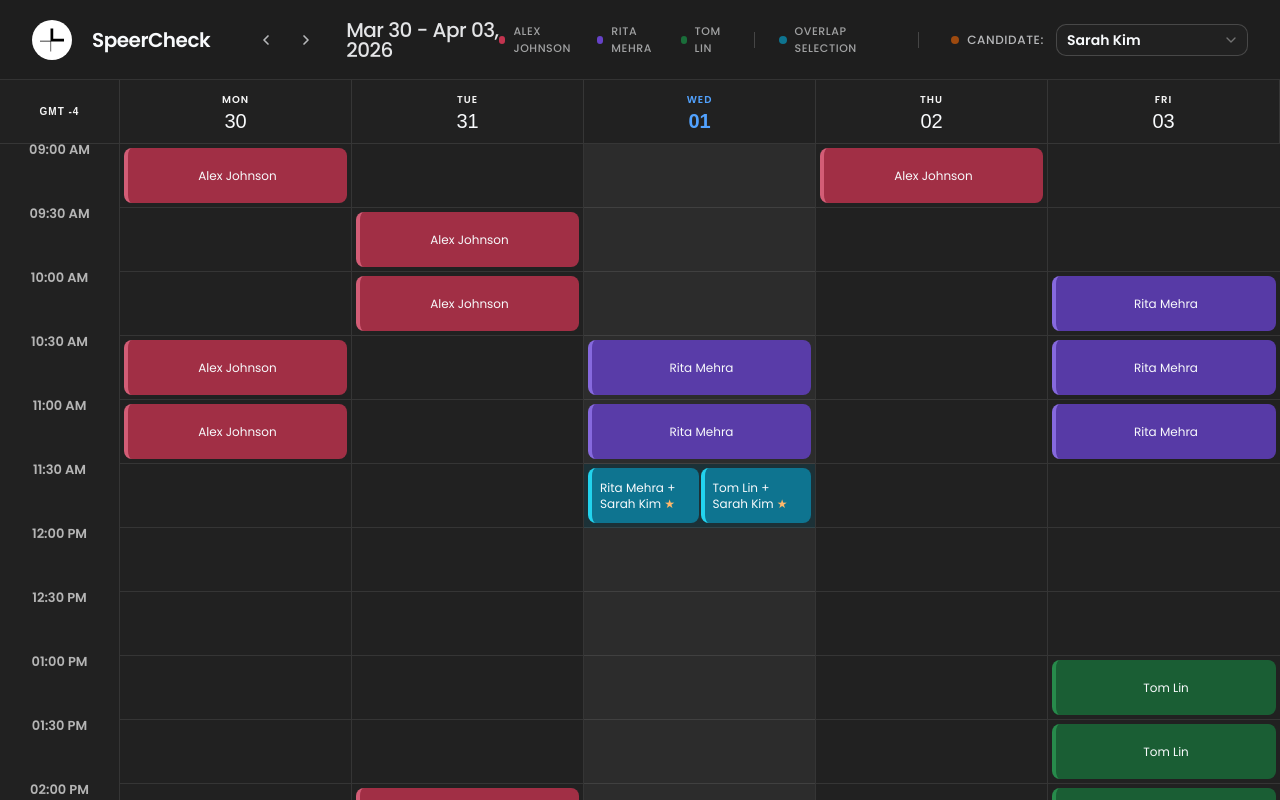
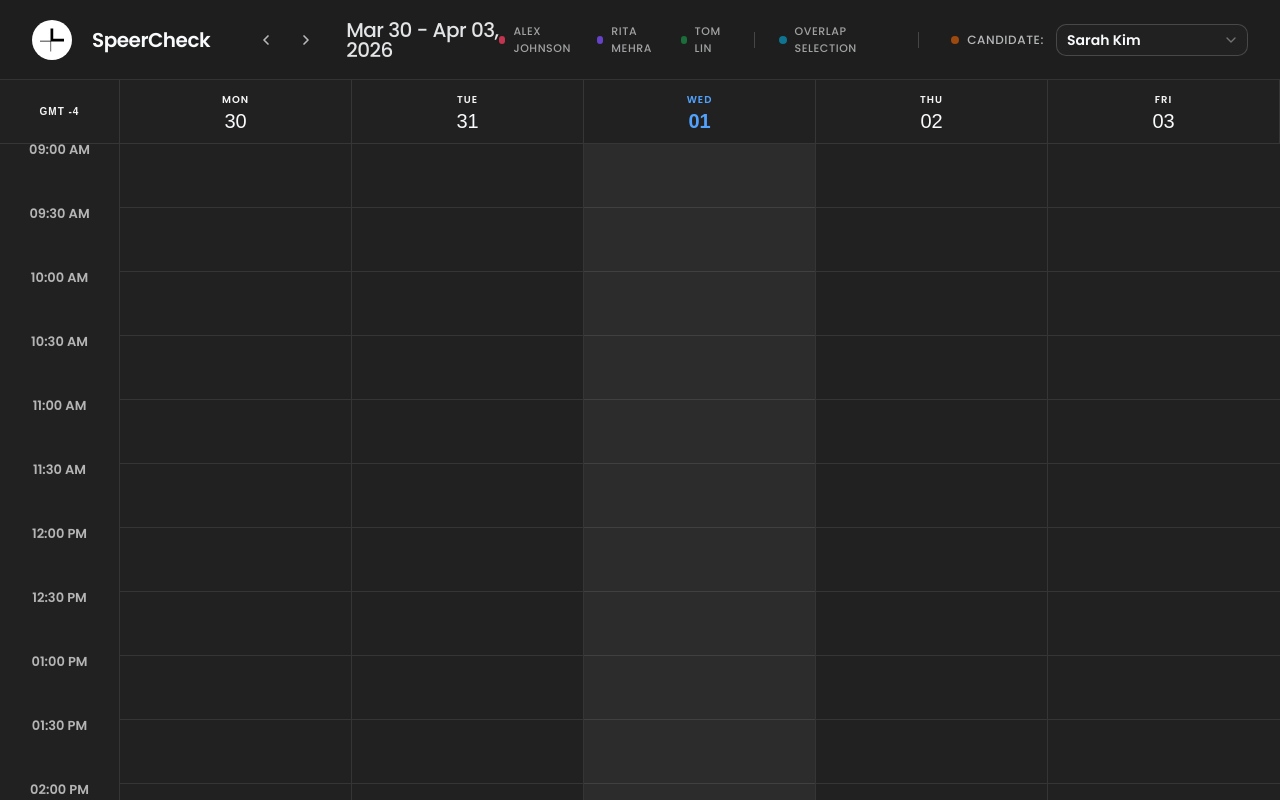
Before and after one commit to oDhruvPatel/speercheck, a React (Vite) app: page / in a window 1280 px wide. Built offline with nearby package versions, Linux system fonts and the light colour scheme.

Commit message:
Modify member availability data

```diff
--- a/src/components/data/availability.ts
+++ b/src/components/data/availability.ts
@@ -1,7 +1,6 @@
 interface Availability {
     [date: string]: string[];
 }
-
 interface Member {
     id: number;
     name: string;
@@ -13,26 +12,36 @@ export const engineers: Member[] = [
         id: 1,
         name: "Alex Johnson",
         availability: {
-            "2026-03-30": ["09:00", "10:30", "11:00"],
-            "2026-03-31": ["09:30", "10:00", "14:00"],
-            "2026-04-02": ["09:00"],
+            "2026-04-06": ["09:00", "09:30", "10:00", "14:00"],
+            "2026-04-07": ["11:00", "11:30", "15:00"],
+            "2026-04-09": ["10:00", "10:30"],
+            "2026-04-13": ["09:00", "09:30", "13:00"],
+            "2026-04-15": ["10:00", "10:30", "11:00", "14:30"],
+            "2026-04-17": ["11:00", "11:30"],
         }
     },
     {
         id: 2,
         name: "Rita Mehra",
         availability: {
-            "2026-04-01": ["10:30", "11:00", "11:30", "15:30"],
-            "2026-04-03": ["10:00", "10:30", "11:00"],
+            "2026-04-06": ["09:00", "09:30", "10:00", "16:00"],
+            "2026-04-08": ["11:30", "13:00", "13:30"],
+            "2026-04-09": ["10:00", "10:30", "15:30"],
+            "2026-04-13": ["09:00", "09:30", "14:00"],
+            "2026-04-15": ["10:00", "10:30", "11:00", "16:30"],
+            "2026-04-16": ["11:00", "11:30", "13:00"],
         }
     },
     {
         id: 3,
         name: "Tom Lin",
         availability: {
-            "2026-04-02": ["15:00", "15:30", "16:00"],
-            "2026-04-03": ["13:00", "13:30", "14:00", "14:30"],
-            "2026-04-01": ["11:30"],
+            "2026-04-07": ["11:00", "11:30", "14:00", "14:30"],
+            "2026-04-08": ["11:30", "15:00", "15:30"],
+            "2026-04-10": ["09:00", "09:30", "10:00"],
+            "2026-04-14": ["10:30", "11:00", "15:00"],
+            "2026-04-16": ["11:00", "11:30", "16:00"],
+            "2026-04-17": ["11:00", "11:30", "13:30", "14:00"],
         }
     }
 ]
@@ -42,14 +51,24 @@ export const candidates: Member[] = [
         id: 1,
         name: "Sarah Kim",
         availability: {
-            "2026-04-01": ["11:30", "14:30", "15:00", "15:30", "16:00", "16:30"],
+            "2026-04-07": ["11:00", "11:30", "13:00", "13:30"],
+            "2026-04-08": ["11:30", "12:00", "12:30"],
+            "2026-04-10": ["14:00", "14:30", "15:00"],
+            "2026-04-16": ["11:00", "12:00", "12:30"],
+            "2026-04-17": ["11:00", "11:30", "14:30", "15:00"],
+            "2026-04-18": ["10:00", "10:30", "11:00"],
         }
     },
     {
         id: 2,
         name: "John Doe",
         availability: {
-            "2026-04-02": ["13:00", "13:30", "14:00", "14:30", "15:00", "15:30"],
+            "2026-04-07": ["11:00", "11:30", "16:00", "16:30"],
+            "2026-04-08": ["11:30", "14:00", "14:30"],
+            "2026-04-10": ["15:30", "16:00"],
+            "2026-04-15": ["13:00", "13:30", "14:00"],
+            "2026-04-16": ["11:00", "15:00", "15:30"],
+            "2026-04-17": ["11:00", "11:30", "16:00", "16:30"],
         }
     }
 ]
```
